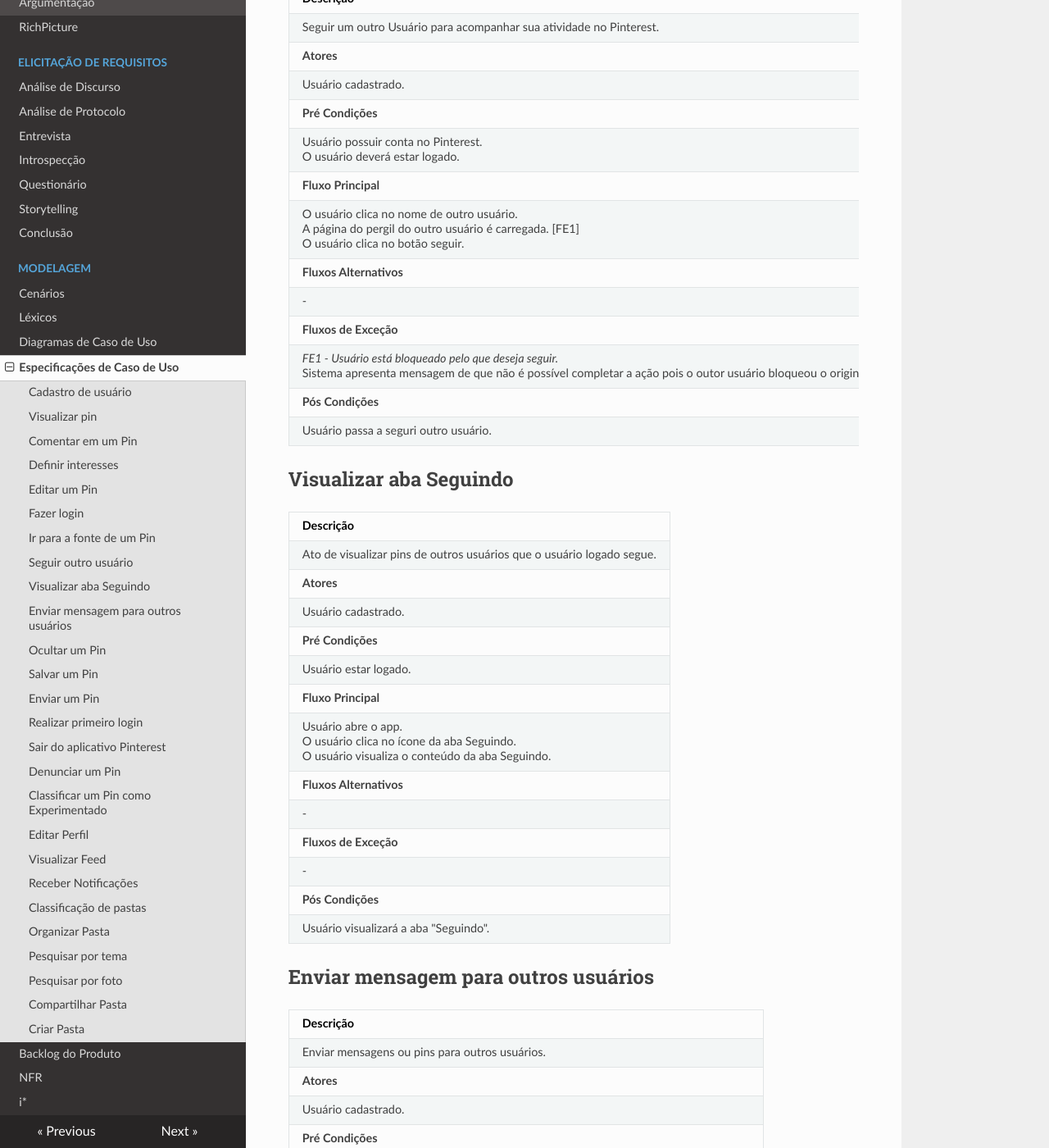
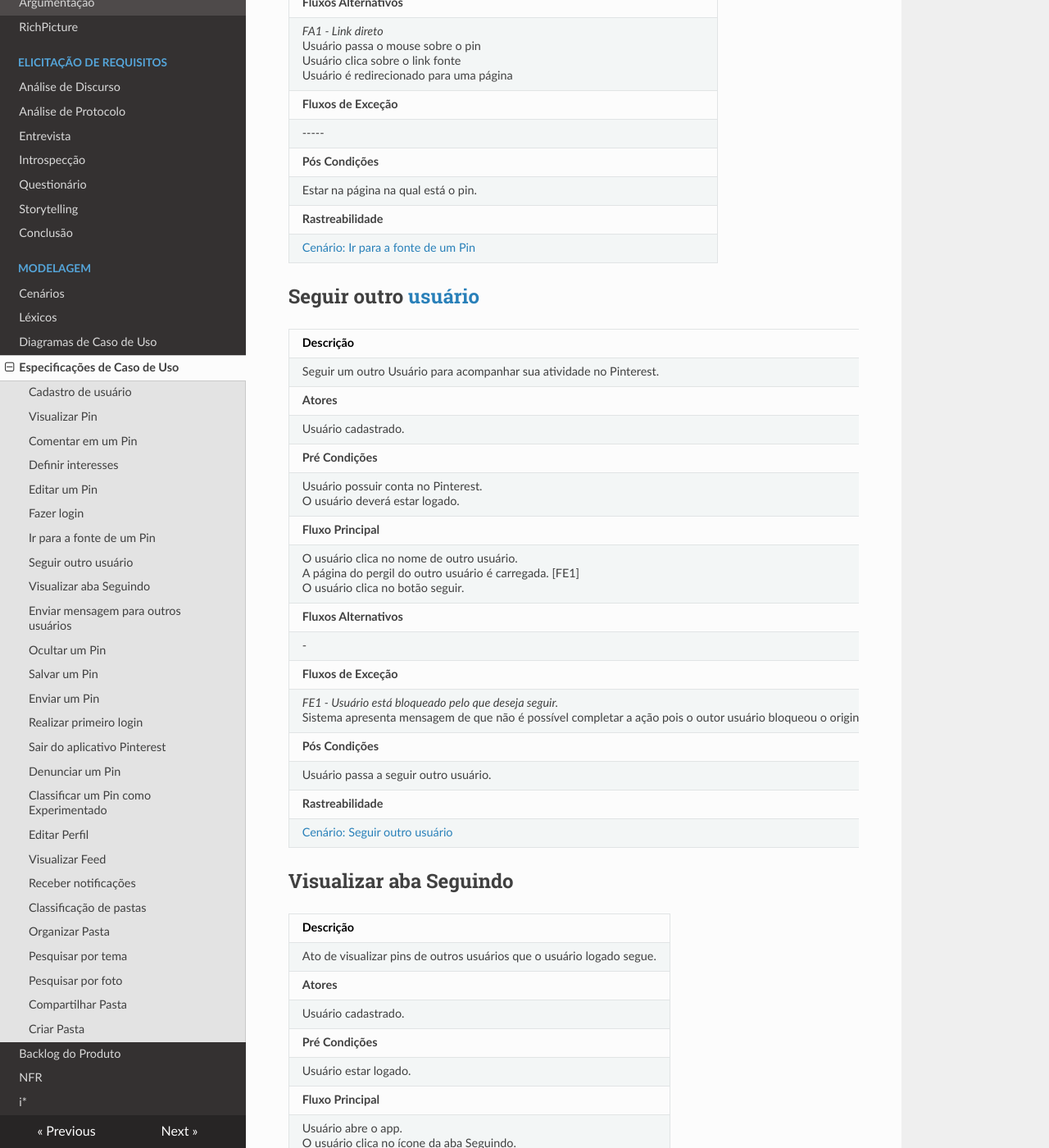
Before and after one commit to joberthrogers18/2018.2-Requisitos-Pinterest, an MkDocs documentation site: the page built from docs/especificacoes_caso_uso.md, in a window 1280 px wide and 1400 px high, scrolled down 5942 px. Shown: the whole window at 82% size. Built offline with MkDocs 1.6.1, drawn with Linux system fonts in a browser that asks for light colours; nearby versions of some CDN libraries; old or Windows-style settings are respelled for this version of MkDocs; some of the changed text lies outside the part shown.

Commit message:
Linking use cases with scenarios and lexicons
Co-authored-by: Guilherme Guy <guilhermeguy349@gmail.com>

```diff
--- a/docs/especificacoes_caso_uso.md
+++ b/docs/especificacoes_caso_uso.md
@@ -1,7 +1,7 @@
 # Introdução
 
 
-## Cadastro de usuário
+## Cadastro de [usuário](lexicos.md#usuario)
 
 | Descrição|
 | -- |
@@ -18,8 +18,10 @@
 | *FE1 - E-mail inexistente*<br>Sistema apresenta mensagem de erro informando que o e-mail é inexistente <br><br>*FE2 - E-mail já cadastrado*<br>Sistema apresenta mensagem de erro informando que o e-mail já está cadastrado no Pinterest<br><br>*FE3 - Senha e senha de confirmação diferentes*<br>Sistema apresenta mensagem de erro informando que as duas senhas não são iguais|
 | **Pós Condições**|
 |Usuário possui conta no Pinterest|
+| **Rastreabilidade** |
+| [Cenário: Cadastro de Usuário](cenarios.md#cadastro-de-usuario) |
 
-## Visualizar pin
+## Visualizar [Pin](lexicos.md#pin)
 
 | Descrição|
 | -- |
@@ -37,8 +39,7 @@
 | **Pós Condições**|
 | Usuário visualiza pin. |
 
-
-## Comentar em um Pin
+## Comentar em um [Pin](lexicos.md#pin)
 
 | Descrição|
 | -- |
@@ -55,8 +56,10 @@
 | *FE1 - Usuário excluir pin na hora que outro está criando um comentário* <br> Sistema apresenta erro quando um usuário comenta e ao mesmo momento o criador do pin o apaga.|
 | **Pós Condições**|
 | Usuário cria um comentário em um pin. |
+| **Rastreabilidade** |
+| [Cenário: Comentar em um Pin](cenarios.md#comentar-em-um-pin) |
 
-## Definir interesses
+## Definir [interesses](lexicos.md#interesse)
 
 | Descrição|
 | -- |
@@ -73,8 +76,10 @@
 | *FE1 - Intesse não encontrado*<br>Usuário não encontra seu interesse na lista oferecida pelo app<br>Usuário aperta "Concluído"|
 | **Pós Condições**|
 | O feed terá conteúdos que estejam de acordo com os interesses do usuário. |
+| **Rastreabilidade** |
+| [Cenário: Definir interesses](cenarios.md#definir-interesses) |
 
-## Editar um Pin
+## Editar um [Pin](lexicos.md#pin)
 
 | Descrição|
 | -- |
@@ -91,9 +96,11 @@
 | ----- |
 | **Pós Condições**|
 | As características modificadas serem vistas pelo usuário na descrição do pin. |
+| **Rastreabilidade** |
+| [Cenário: Editar um Pin](cenarios.md#editar-um-pin) |
 
 
-## Fazer login
+## Fazer [login](lexicos.md#login)
 
 | Descrição|
 | -- |
@@ -110,8 +117,10 @@
 | *FE1 - Senha incorreta*<br> Uma mensagem de erro é mostrada para usuário <br> Usuário volta para a página de login <br><br> *FE2 - Permissão à conta do Facebook negada* <br> Uma mensagem de erro é mostrada para usuário <br> Usuário volta para a página de login <br><br> *FE3 - Permissão à conta do Google negada*<br> Uma mensagem de erro é mostrada para usuário <br> Usuário volta para a página de login <br>|
 | **Pós Condições**|
 | Conseguir acessar a página principal e outras funcionalidades exclusivas para usuários logados |
+| **Rastreabilidade** |
+| [Cenário: Fazer login](cenarios.md#fazer-login) |
 
-## Ir para a fonte de um Pin
+## Ir para a fonte de um [Pin](lexicos.md#pin)
 
 | Descrição|
 | -- |
@@ -128,8 +137,10 @@
 | ----- |
 | **Pós Condições**|
 | Estar na página na qual está o pin. |
+| **Rastreabilidade** |
+| [Cenário: Ir para a fonte de um Pin](cenarios.md#ir-para-a-fonte-de-um-pin) |
 
-## Seguir outro usuário
+## Seguir outro [usuário](lexicos.md#usuario)
 
 | Descrição|
 | -- |
@@ -145,7 +156,9 @@
 | **Fluxos de Exceção**|
 | *FE1 - Usuário está bloqueado pelo que deseja seguir.*<br> Sistema apresenta mensagem de que não é possível completar a ação pois o outor usuário bloqueou o originatário do pedido.|
 | **Pós Condições**|
-|Usuário passa a seguri outro usuário. |
+|Usuário passa a seguir outro usuário. |
+| **Rastreabilidade** |
+| [Cenário: Seguir outro usuário](cenarios.md#seguir-outro-usuario) |
 
 ## Visualizar aba Seguindo
 
@@ -164,8 +177,9 @@
 | - |
 | **Pós Condições**|
 | Usuário visualizará a aba "Seguindo". |
+| [Cenário: Visualizar aba Seguindo](cenarios.md#visualizar-aba-seguindo) |
 
-## Enviar mensagem para outros usuários
+## Enviar mensagem para outros [usuários](lexicos.md#usuario)
 
 | Descrição|
 | -- |
@@ -182,8 +196,9 @@
 | *FE1 - Usuário não encontrado*<br>Sistema apresenta mensagem de que não há usuário com o nome pesquisado <br><br>*FE2 - Mensagem não entregue*<br> Sistema informa que não pode enviar mensagem devido a erro no servidor ou conexão.|
 | **Pós Condições**|
 |Usuário envia mensagem|
+| [Cenário: Enviar mensagem para outros usuários](cenarios.md#enviar-mensagem-para-outros-usuarios) |
 
-## Ocultar um Pin
+## [Ocultar](lexicos.md#ocultar) um [Pin](lexicos.md#pin)
 
 | Descrição |
 | -- |
@@ -200,8 +215,9 @@
 | - |
 | **Pós Condições**|
 | Usuário oculta o pin. |
+| [Cenário: Ocultar um Pin](cenarios.md#ocultar-um-pin) |
 
-## Salvar um Pin
+## [Salvar](lexicos.md#pinar) um [Pin](lexicos.md#pin)
 
 | Descrição |
 | -- |
@@ -218,8 +234,9 @@
 | - |
 | **Pós Condições**|
 | Usuário salva Pin em uma pasta do Pinterest |
+| [Cenário: Salvar um Pin](cenarios.md#salvar-um-pin) |
 
-## Enviar um Pin
+## Enviar um [Pin](lexicos.md#pin)
 
 | Descrição |
 | -- |
@@ -236,8 +253,9 @@
 | - |
 | **Pós Condições**|
 | Usuário envia o Pin para outra pessoa |
+| [Cenário: Enviar um Pin](cenarios.md#enviar-um-pin) |
 
-## Realizar primeiro login
+## Realizar primeiro [login](lexicos.md#login)
 
 | Descrição |
 | -- |
@@ -253,7 +271,7 @@
 | **Pós Condições**|
 | Usuário efetua primeiro login no Pinterest |
 
-## Sair do aplicativo Pinterest
+## Sair do aplicativo [Pinterest](lexicos.md#pinterest)
 
 | Descrição |
 | -- |
@@ -270,9 +288,10 @@
 | - |
 | **Pós Condições**|
 | O usuário deslogado. |
+| [Cenário: Sair do aplicativo Pinterest](cenarios.md#sair-do-aplicativo-pinterest) |
 
 
-## Denunciar um Pin
+## [Denunciar](lexicos.md#denunciar) um [Pin](lexicos.md#pin)
 
 | Descrição |
 | -- |
@@ -289,9 +308,10 @@
 | - |
 | **Pós Condições**|
 | O usuário deslogado. |
+| [Cenário: Denunciar um Pin](cenarios.md#denunciar-um-pin) |
 
 
-## Classificar um Pin como Experimentado
+## Classificar um [Pin](lexicos.md#pin) como [Experimentado](lexicos.md#experimentar)
 | Descrição |
 | -- |
 | Experimentar o conteúdo de um pin e classificá-lo na aba do Pinterest de Experimentados |
@@ -307,8 +327,9 @@
 | -  |
 | **Pós Condições**|
 |  O pin ficará salvo na aba Experimentar do Pinterest junto com uma foto do que foi experimentado.|
+| [Cenário: Classificar um Pin como Experimentado](cenarios.md#classificar-um-pin-como-experimentado) |
 
-## Editar Perfil
+## Editar [Perfil](lexicos.md#perfil)
 | Descrição |
 | -- |
 | O usuário editar seu perfil com suas informações, podendo adionar novas ou mudá-las. |
@@ -324,9 +345,10 @@
 | *FE1* – Não salvar as alterações. |
 | **Pós Condições**|
 | Alteração ou adição de informações no perfil do usuário. |
+| [Cenário: Editar Perfil](cenarios.md#editar-perfil) |
 
 
-## Visualizar Feed
+## Visualizar [Feed](lexicos.md#feed)
 | Descrição |
 | -- |
 |  Visualizar pins de interesse do usuário pelo feed|
@@ -342,8 +364,9 @@
 | -  |
 | **Pós Condições**|
 | O usuário visualizará o conteúdo oferecido pelo Pinterest |
+| [Cenário: Visualizar Feed](cenarios.md#visualizar-feed) |
 
-## Receber Notificações
+## Receber [notificações](lexicos.md#notificacao)
 | Descrição |
 | -- |
 | O usuário recebe notificações de pins relacionados aos seus e pins salvos por amigos. |
@@ -359,9 +382,10 @@
 | *FE1* – Não estar seguindo outros usuários e não ter nenhum pin salvo  |
 | **Pós Condições**|
 | O usuário é notificado sobre qualquer interação de novos pins ou usuários seguidos. |
+| [Cenário: Receber notificações](cenarios.md#receber-notificacoes) |
 
 
-## Classificação de pastas
+## [Classificação](lexicos.md#classificar) de [pastas](lexicos.md#pasta)
 | Descrição |
 | -- |
 | O usuário escolhe a forma que quer ordenar suas pastas. |
@@ -377,9 +401,10 @@
 | - |
 | **Pós Condições**|
 | As pastas do usuário estarão ordenadas de acordo com a opção escolhida por ele. |
+| [Cenário: Classificação de pastas](cenarios.md#classificacao-de-pastas) |
 
 
-## Organizar Pasta
+## Organizar [Pasta](lexicos.md#pasta)
 | Descrição |
 | -- |
 | Realocar pins em pastas ou subpastas e excluir pins |
@@ -395,9 +420,10 @@
 | -  |
 | **Pós Condições**|
 | O usuário visualizará o conteúdo oferecido pelo Pinterest |
+| [Cenário: Organizar Pasta](cenarios.md#organizar-pasta) |
 
 
-## Pesquisar por tema
+## [Pesquisar](lexicos.md#pesquisa) por tema
 
 | Descrição|
 | -- |
@@ -414,8 +440,9 @@
 | **FE1** - Palavras que coincidirem com outros temas. |
 | **Pós Condições**|
 | O usuário encontrará uma página repleta de pins de acordo com a temática desejada.  |
+| [Cenário: Pesquisar por tema](cenarios.md#pesquisar-por-tema) |
 
-## Pesquisar por foto
+## [Pesquisar](lexicos.md#pesquisa) por foto
 | Descrição|
 | -- |
 | Utilizar uma imagem como base de pesquisa para encontrar pins semelhantes. |
@@ -431,9 +458,10 @@
 | **FE1** - Pins Retornados Não São Semelhantes <br> Imagens de Pins retornados não correspondem ao tema da imagem enviada;  <br> O Processo é finalizado.<br><br>  |
 | **Pós Condições**|
 | São retornadas imagens de Pins semelhantes à imagem usada para pesquisa pelo usuário.  |
+| [Cenário: Pesquisar por foto](cenarios.md#pesquisar-por-foto) |
 
 
-## Compartilhar Pasta
+## Compartilhar [Pasta](lexicos.md#pasta)
 | Descrição|
 | -- |
 | Permitir que um outro usuário possa editar uma pasta, adicionando e removendo pins ou criando subpastas. |
@@ -449,8 +477,9 @@
 | **FE1** - Usuário Recusa o Convite<br> O Usuário convidado recusa o convite;  <br>  O Processo é finalizado com sucesso. <br><br>  |
 | **Pós Condições**|
 | O Usuário Convidado agora pode modificar a pasta compartilhada.  |
+| [Cenário: Compartilhar Pasta](cenarios.md#compartilhar-pasta) |
 
-## Criar Pasta
+## Criar [Pasta](lexicos.md#pasta)
 
 | Descrição|
 | -- |
@@ -467,3 +496,4 @@
 |  **FE1** - Nome de Pasta já existente <br> O Usuário insere um nome de uma pasta já existente; <br> O Programa não valida e informa o usuário de que aquele nome já foi utilizado; <br>  Usuário seleciona um novo nome para a pasta; <br>   Usuário seleciona a opção "Criar" **[FE1]** ; <br>  O Processo é finalizado com sucesso. |
 | **Pós Condições**|
 | O Usuário possui uma nova pasta para salvar seus pins. |
+| [Cenário: Criar Pasta](cenarios.md#criar-pasta) |
```
Also changed, not shown: docs/cenarios.md (+1 -1 lines).
